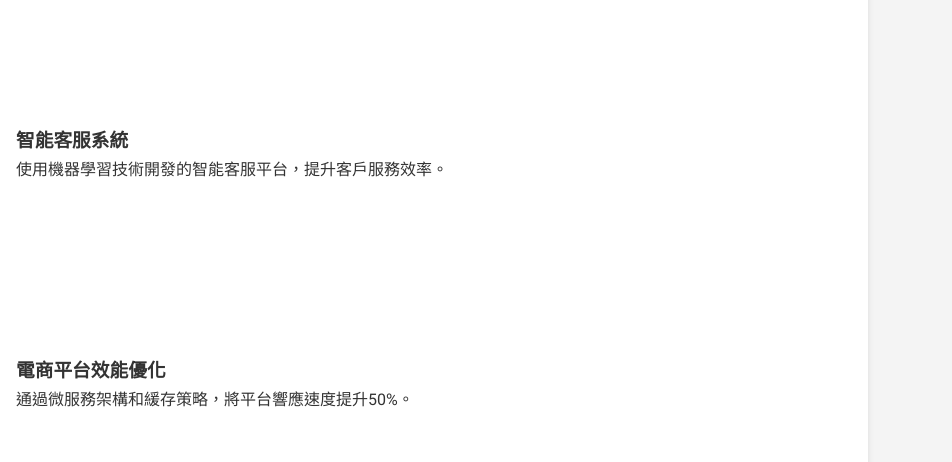
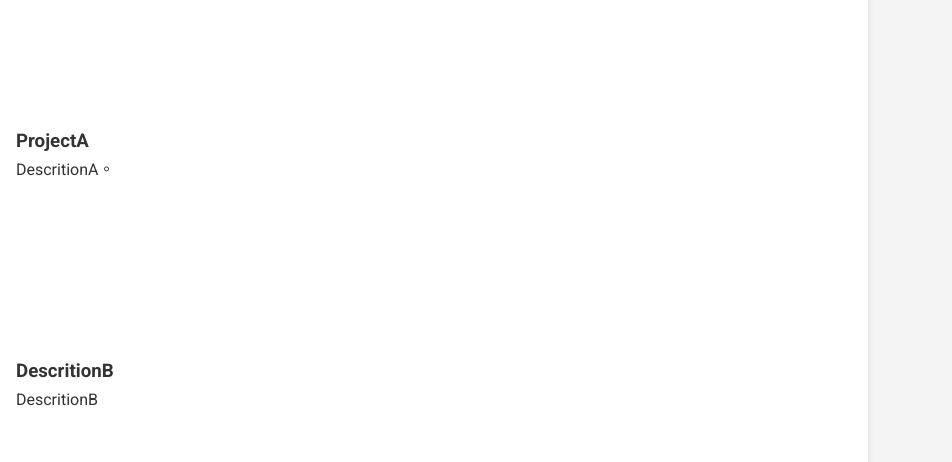
Before and after one commit to MikeHuangCloud/personal-website, a plain HTML site: page index.html in a window 1280 px wide. Shown: the part 1640-2102 px from the top of the page, 328-1280 px from the left. Drawn offline with Linux system fonts and the light colour scheme.

Commit message:
Update index.html

```diff
--- a/index.html
+++ b/index.html
@@ -275,15 +275,15 @@
             <div class="project-card">
                 <img src="/api/placeholder/200/200" alt="專案1" class="project-image">
                 <div>
-                    <h3>智能客服系統</h3>
-                    <p>使用機器學習技術開發的智能客服平台，提升客戶服務效率。</p>
+                    <h3>ProjectA</h3>
+                    <p>DescritionA。</p>
                 </div>
             </div>
             <div class="project-card">
                 <img src="/api/placeholder/200/200" alt="專案2" class="project-image">
                 <div>
-                    <h3>電商平台效能優化</h3>
-                    <p>通過微服務架構和緩存策略，將平台響應速度提升50%。</p>
+                    <h3>DescritionB</h3>
+                    <p>DescritionB</p>
                 </div>
             </div>
         </section>
```
